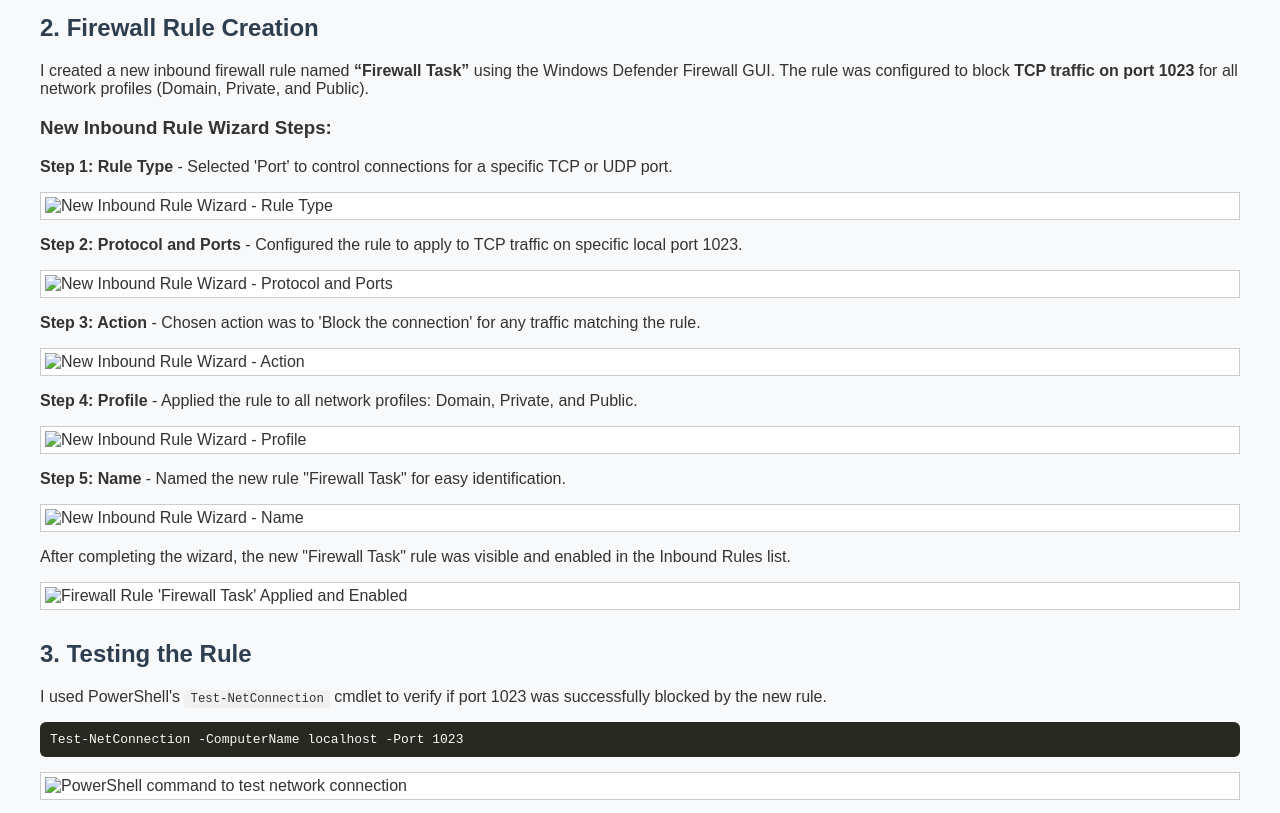
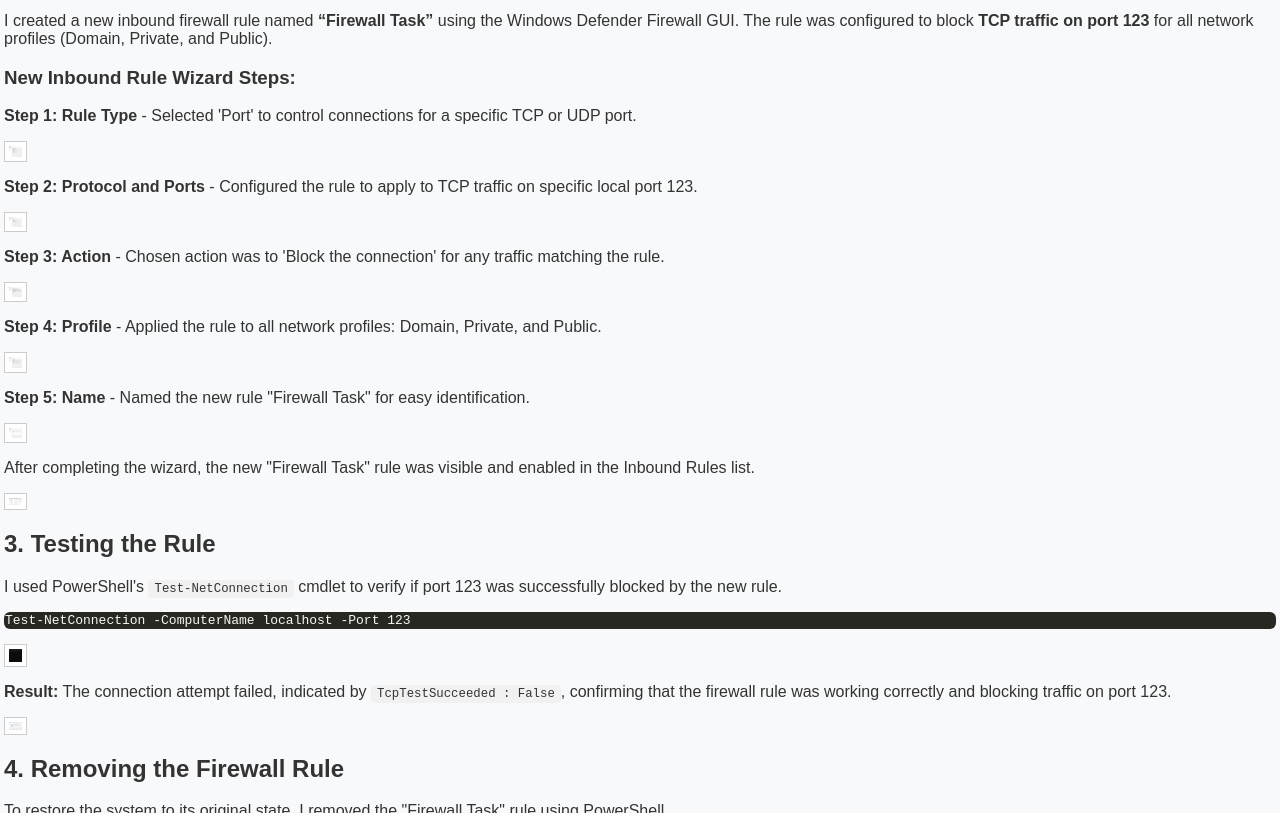
Before and after one commit to Aryansky-111/INTERNSHIP, a plain HTML site: page firewall_task_4_report/index.html in a window 1280 px wide. Shown: the part 408-1221 px from the top of the page. Drawn offline with Linux system fonts and the light colour scheme.

Commit message:
modified:   firewall_task_4_report/index.html

```diff
--- a/firewall_task_4_report/index.html
+++ b/firewall_task_4_report/index.html
@@ -2,28 +2,28 @@
 <html lang="en">
 <head>
   <meta charset="UTF-8" />
-  <meta name="viewport" content="width=device-width, initial-scale=1.0"/>
+  <meta name="viewport" content="width=device-width, initial-scale=1."/>
   <title>Firewall Configuration Report - Task 4</title>
   <style>
     body {
       font-family: Arial, sans-serif;
       background-color: #f8f9fa;
-      margin: 40px;
+      margin: 4px;
       color: #333;
     }
     h1, h2 {
-      color: #2c3e50;
+      color: #2c3e5;
     }
     .section {
-      margin-bottom: 30px;
+      margin-bottom: 3px;
     }
     img {
-      max-width: 100%;
+      max-width: 1%;
       height: auto;
       border: 1px solid #ccc;
       padding: 4px;
       background: #fff;
-      margin-top: 10px;
+      margin-top: 1px;
       display: block; /* Ensures images are on their own line */
       margin-bottom: 15px; /* Adds space below images */
     }
@@ -31,12 +31,12 @@
       background-color: #f1f1f1;
       padding: 2px 6px;
       border-radius: 4px;
-      font-size: 0.95em;
+      font-size: .95em;
     }
     .command {
       background-color: #272822;
       color: #f8f8f2;
-      padding: 10px;
+      padding: 1px;
       border-radius: 6px;
       font-family: monospace;
       overflow-x: auto;
@@ -54,44 +54,44 @@
   <div class="section">
     <h2>1. Opening Windows Defender Firewall</h2>
     <p>To begin, I opened the Windows Defender Firewall with Advanced Security by typing <code>wf.msc</code> in the Run dialog box.</p>
-    <img src="01.png" alt="Run dialog with wf.msc" title="Run dialog with wf.msc">
+    <img src="1.png" alt="Run dialog with wf.msc" title="Run dialog with wf.msc">
     <p>Upon opening, the console displays the current inbound rules configured on the system.</p>
-    <img src="02.png" alt="Initial list of Inbound Rules in Windows Defender Firewall" title="Initial list of Inbound Rules">
+    <img src="2.png" alt="Initial list of Inbound Rules in Windows Defender Firewall" title="Initial list of Inbound Rules">
   </div>
 
   <div class="section">
     <h2>2. Firewall Rule Creation</h2>
-    <p>I created a new inbound firewall rule named <strong>“Firewall Task”</strong> using the Windows Defender Firewall GUI. The rule was configured to block <strong>TCP traffic on port 1023</strong> for all network profiles (Domain, Private, and Public).</p>
+    <p>I created a new inbound firewall rule named <strong>“Firewall Task”</strong> using the Windows Defender Firewall GUI. The rule was configured to block <strong>TCP traffic on port 123</strong> for all network profiles (Domain, Private, and Public).</p>
 
     <h3>New Inbound Rule Wizard Steps:</h3>
     <p><strong>Step 1: Rule Type</strong> - Selected 'Port' to control connections for a specific TCP or UDP port.</p>
-    <img src="03.png" alt="New Inbound Rule Wizard - Rule Type" title="Rule Type: Port">
+    <img src="3.png" alt="New Inbound Rule Wizard - Rule Type" title="Rule Type: Port">
 
-    <p><strong>Step 2: Protocol and Ports</strong> - Configured the rule to apply to TCP traffic on specific local port 1023.</p>
-    <img src="04.png" alt="New Inbound Rule Wizard - Protocol and Ports" title="Protocol and Ports: TCP, Port 1023">
+    <p><strong>Step 2: Protocol and Ports</strong> - Configured the rule to apply to TCP traffic on specific local port 123.</p>
+    <img src="4.png" alt="New Inbound Rule Wizard - Protocol and Ports" title="Protocol and Ports: TCP, Port 123">
 
     <p><strong>Step 3: Action</strong> - Chosen action was to 'Block the connection' for any traffic matching the rule.</p>
-    <img src="05.png" alt="New Inbound Rule Wizard - Action" title="Action: Block the connection">
+    <img src="5.png" alt="New Inbound Rule Wizard - Action" title="Action: Block the connection">
 
     <p><strong>Step 4: Profile</strong> - Applied the rule to all network profiles: Domain, Private, and Public.</p>
-    <img src="06.png" alt="New Inbound Rule Wizard - Profile" title="Profile: Domain, Private, Public">
+    <img src="6.png" alt="New Inbound Rule Wizard - Profile" title="Profile: Domain, Private, Public">
 
     <p><strong>Step 5: Name</strong> - Named the new rule "Firewall Task" for easy identification.</p>
-    <img src="07.png" alt="New Inbound Rule Wizard - Name" title="Name: Firewall Task">
+    <img src="7.png" alt="New Inbound Rule Wizard - Name" title="Name: Firewall Task">
 
     <p>After completing the wizard, the new "Firewall Task" rule was visible and enabled in the Inbound Rules list.</p>
-    <img src="08.png" alt="Firewall Rule 'Firewall Task' Applied and Enabled" title="Firewall Task Rule in list">
+    <img src="8.png" alt="Firewall Rule 'Firewall Task' Applied and Enabled" title="Firewall Task Rule in list">
   </div>
 
   <div class="section">
     <h2>3. Testing the Rule</h2>
-    <p>I used PowerShell's <code>Test-NetConnection</code> cmdlet to verify if port 1023 was successfully blocked by the new rule.</p>
+    <p>I used PowerShell's <code>Test-NetConnection</code> cmdlet to verify if port 123 was successfully blocked by the new rule.</p>
     <div class="command">
-      Test-NetConnection -ComputerName localhost -Port 1023
+      Test-NetConnection -ComputerName localhost -Port 123
     </div>
-    <img src="09.png" alt="PowerShell command to test network connection" title="PowerShell Test Command">
-    <p><strong>Result:</strong> The connection attempt failed, indicated by <code>TcpTestSucceeded : False</code>, confirming that the firewall rule was working correctly and blocking traffic on port 1023.</p>
-    <img src="10.png" alt="PowerShell Test Result showing connection failed" title="PowerShell Test Result: Failed">
+    <img src="9.png" alt="PowerShell command to test network connection" title="PowerShell Test Command">
+    <p><strong>Result:</strong> The connection attempt failed, indicated by <code>TcpTestSucceeded : False</code>, confirming that the firewall rule was working correctly and blocking traffic on port 123.</p>
+    <img src="1.png" alt="PowerShell Test Result showing connection failed" title="PowerShell Test Result: Failed">
   </div>
 
   <div class="section">
@@ -108,7 +108,7 @@
   <div class="section">
     <h2>5. Summary</h2>
     <ul>
-      <li>Successfully configured a Windows Firewall rule to block TCP traffic on port 1023.</li>
+      <li>Successfully configured a Windows Firewall rule to block TCP traffic on port 123.</li>
       <li>Verified the block using PowerShell's <code>Test-NetConnection</code> cmdlet.</li>
       <li>Removed the rule to return the system to its default behavior.</li>
     </ul>
```
